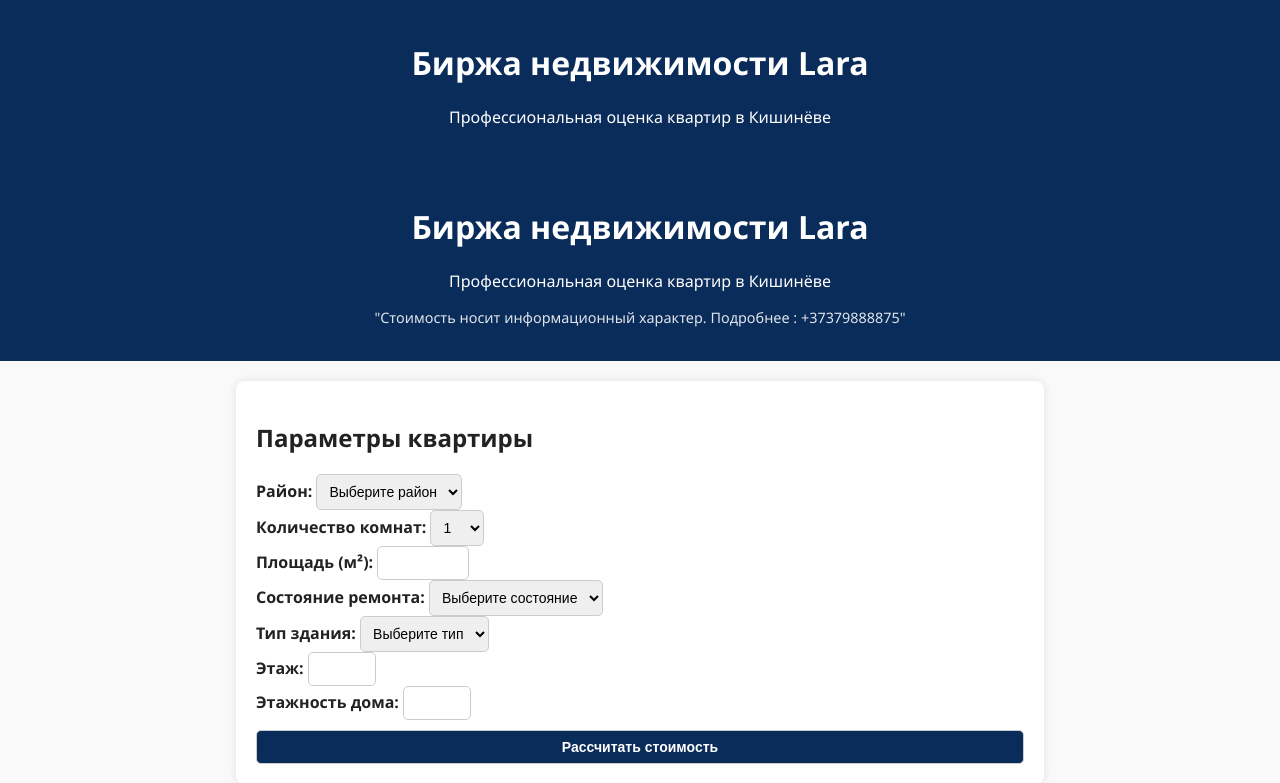
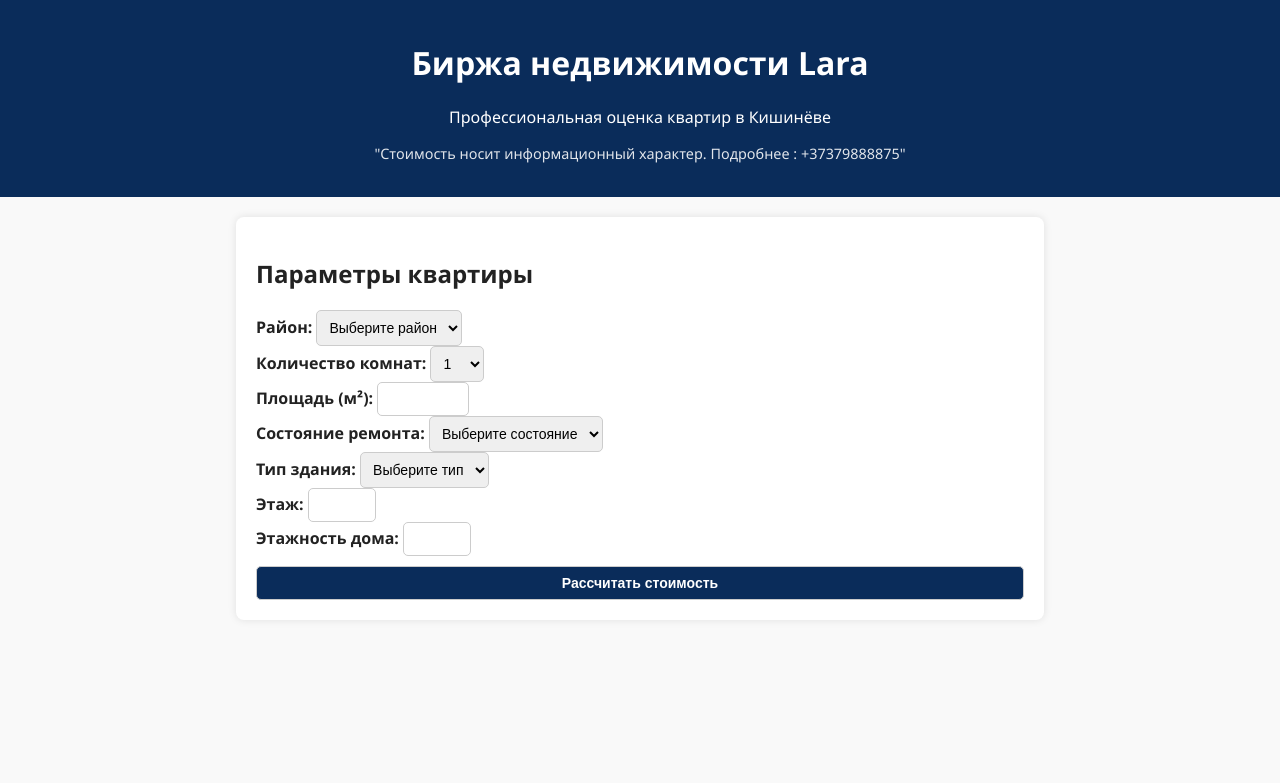
Before and after one commit to Serghei283/lara-estimator, a Flask app: page / in a window 1280 px wide. Shown: the top 783 px of the page. After the commit the page ends 623 px from the top, so only its background shows below. Run offline with Flask 3, Linux system fonts and the light colour scheme.

Commit message:
Update index.html

```diff
--- a/templates/index.html
+++ b/templates/index.html
@@ -8,10 +8,6 @@
 </head>
 <body>
     <div class="container">
-        <header class="header">
-            <h1>Биржа недвижимости Lara</h1>
-            <p class="subtitle">Профессиональная оценка квартир в Кишинёве</p>
-        </header>
         <header class="header">
     <h1>Биржа недвижимости Lara</h1>
     <p class="subtitle">Профессиональная оценка квартир в Кишинёве</p>
```
